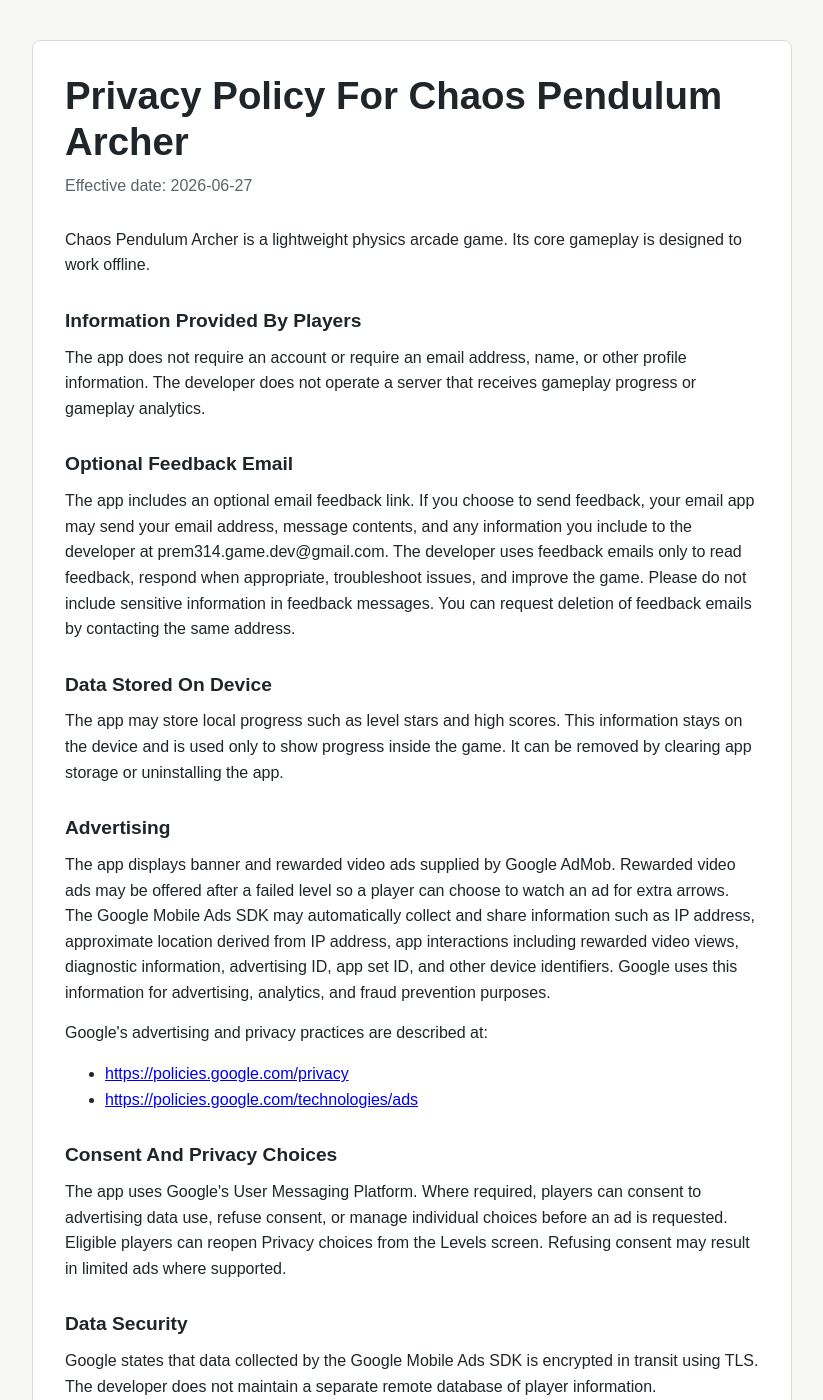
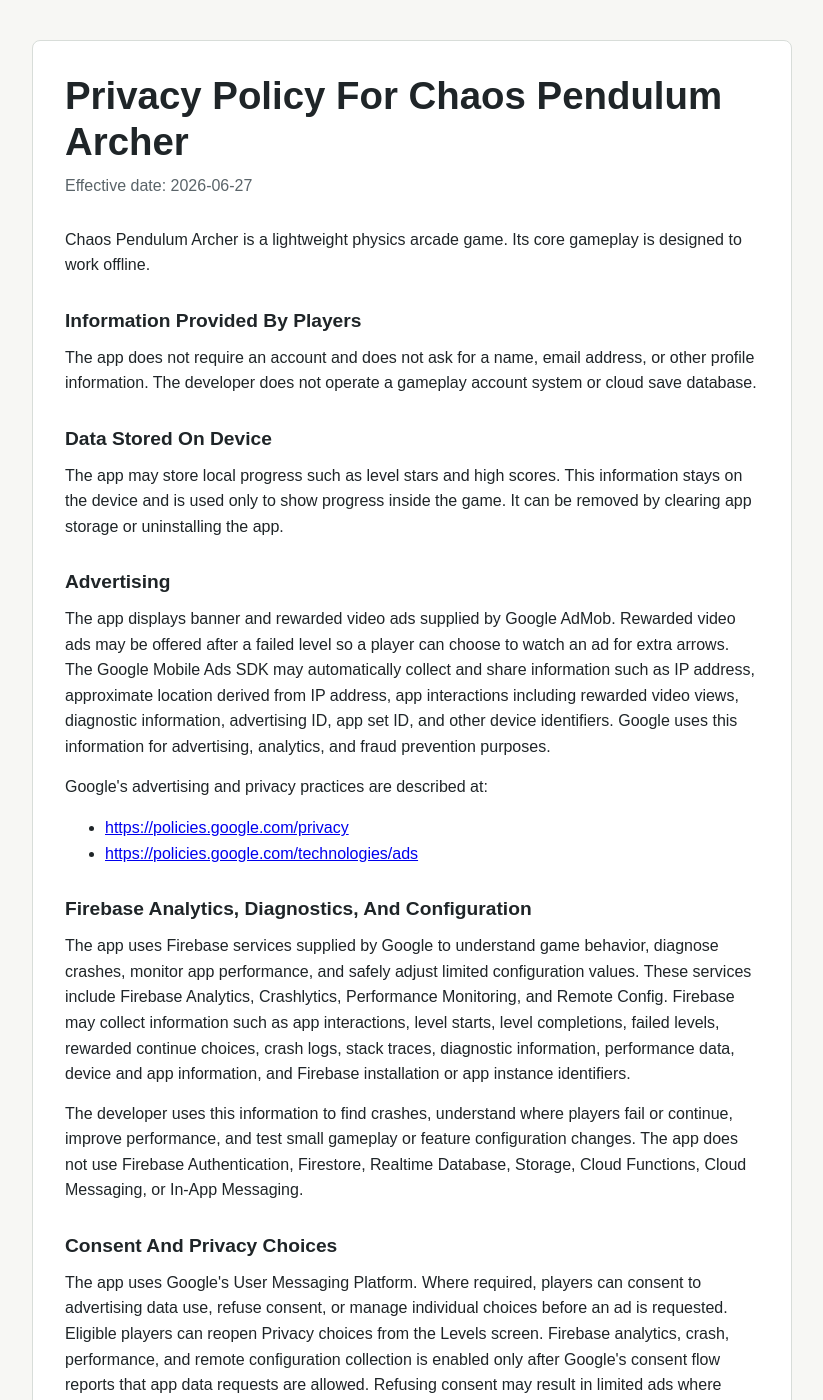
Before and after one commit to prem314/prem314.github.io, a Jekyll site: the page chaos-pendulum-archer-privacy-policy.html, which Jekyll copies as it is, in a window 1280 px wide and 1400 px high. Shown: the whole window, without its empty margins (228-1051 px from the left). Built offline with Jekyll 4.4.1, drawn with Linux system fonts in a browser that asks for light colours; some of the changed text lies outside the part shown.

Commit message:
auto push

```diff
--- a/chaos-pendulum-archer-privacy-policy.html
+++ b/chaos-pendulum-archer-privacy-policy.html
@@ -86,10 +86,7 @@
         <p>Chaos Pendulum Archer is a lightweight physics arcade game. Its core gameplay is designed to work offline.</p>
 
         <h2>Information Provided By Players</h2>
-        <p>The app does not require an account or require an email address, name, or other profile information. The developer does not operate a server that receives gameplay progress or gameplay analytics.</p>
-
-        <h2>Optional Feedback Email</h2>
-        <p>The app includes an optional email feedback link. If you choose to send feedback, your email app may send your email address, message contents, and any information you include to the developer at prem314.game.dev@gmail.com. The developer uses feedback emails only to read feedback, respond when appropriate, troubleshoot issues, and improve the game. Please do not include sensitive information in feedback messages. You can request deletion of feedback emails by contacting the same address.</p>
+        <p>The app does not require an account and does not ask for a name, email address, or other profile information. The developer does not operate a gameplay account system or cloud save database.</p>
 
         <h2>Data Stored On Device</h2>
         <p>The app may store local progress such as level stars and high scores. This information stays on the device and is used only to show progress inside the game. It can be removed by clearing app storage or uninstalling the app.</p>
@@ -102,23 +99,27 @@
             <li><a href="https://policies.google.com/technologies/ads">https://policies.google.com/technologies/ads</a></li>
         </ul>
 
+        <h2>Firebase Analytics, Diagnostics, And Configuration</h2>
+        <p>The app uses Firebase services supplied by Google to understand game behavior, diagnose crashes, monitor app performance, and safely adjust limited configuration values. These services include Firebase Analytics, Crashlytics, Performance Monitoring, and Remote Config. Firebase may collect information such as app interactions, level starts, level completions, failed levels, rewarded continue choices, crash logs, stack traces, diagnostic information, performance data, device and app information, and Firebase installation or app instance identifiers.</p>
+        <p>The developer uses this information to find crashes, understand where players fail or continue, improve performance, and test small gameplay or feature configuration changes. The app does not use Firebase Authentication, Firestore, Realtime Database, Storage, Cloud Functions, Cloud Messaging, or In-App Messaging.</p>
+
         <h2>Consent And Privacy Choices</h2>
-        <p>The app uses Google's User Messaging Platform. Where required, players can consent to advertising data use, refuse consent, or manage individual choices before an ad is requested. Eligible players can reopen Privacy choices from the Levels screen. Refusing consent may result in limited ads where supported.</p>
+        <p>The app uses Google's User Messaging Platform. Where required, players can consent to advertising data use, refuse consent, or manage individual choices before an ad is requested. Eligible players can reopen Privacy choices from the Levels screen. Firebase analytics, crash, performance, and remote configuration collection is enabled only after Google's consent flow reports that app data requests are allowed. Refusing consent may result in limited ads where supported and may disable analytics and diagnostic collection.</p>
 
         <h2>Data Security</h2>
-        <p>Google states that data collected by the Google Mobile Ads SDK is encrypted in transit using TLS. The developer does not maintain a separate remote database of player information.</p>
+        <p>Google states that data collected by the Google Mobile Ads SDK and Firebase SDKs is encrypted in transit using TLS. The developer does not maintain a separate remote database of player information.</p>
 
         <h2>Purchases</h2>
         <p>The app does not contain in-app purchases.</p>
 
         <h2>Network Access</h2>
-        <p>Core gameplay works offline. Advertising and consent services require network access and may be unavailable when the device is offline.</p>
+        <p>Core gameplay works offline. Advertising, consent services, Firebase analytics, crash reporting, performance monitoring, and Remote Config require network access and may be unavailable when the device is offline.</p>
 
         <h2>Children</h2>
         <p>The game is intended as a general-audience arcade game and is not directed specifically at young children. The developer does not knowingly collect personal information from children through an account or gameplay server.</p>
 
         <h2>Contact</h2>
-        <p>For privacy questions, use the developer contact email listed on the app's Google Play Store page.</p>
+        <p>For privacy questions, contact prem314.game.dev@gmail.com.</p>
     </main>
 </body>
 </html>
```
